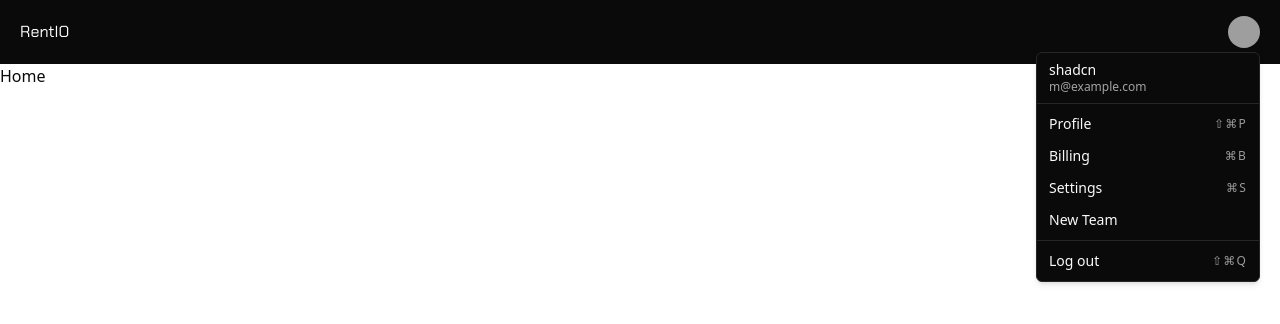
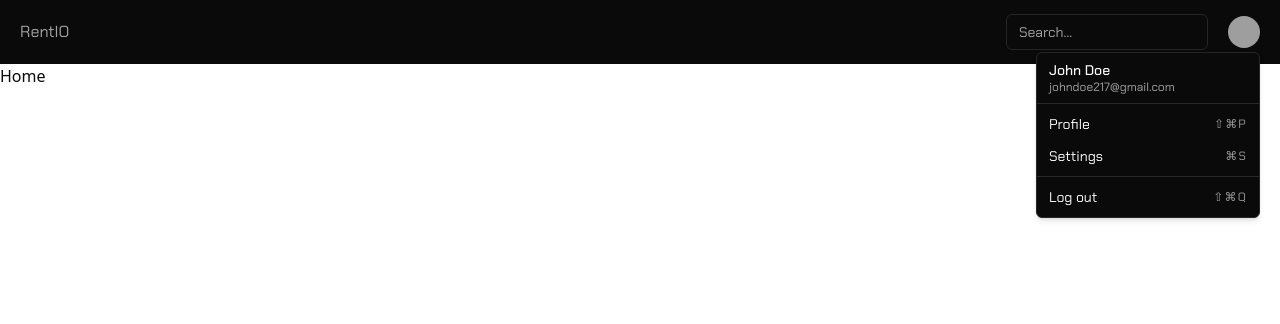
Before and after one commit to volodymyr-korolchuk/course-project-frontend, a React (Vite) app: page / in a window 1280 px wide. Both pictures are taken after a click on the button 1244 px from the left and 32 px from the top of the page. Shown: the top 324 px of the page. Built offline with nearby package versions, Linux system fonts and the light colour scheme; grey boxes are pictures that could not be loaded.

Commit message:
add: navbar search

```diff
--- a/src/components/Navbar.tsx
+++ b/src/components/Navbar.tsx
@@ -12,6 +12,7 @@ import {
 } from "./ui/dropdown-menu";
 import { Link, useLocation } from "react-router-dom";
 import { publicRoutes } from "./../../routes";
+import { Input } from "./ui/input";
 
 const Navbar: React.FC = ({}) => {
   const location = useLocation();
@@ -32,20 +33,24 @@ const Navbar: React.FC = ({}) => {
 
   const userProfile = (
     <DropdownMenu>
-      <DropdownMenuTrigger asChild>
+      <DropdownMenuTrigger asChild className="font-chakra">
         <Button variant="ghost" className="relative h-8 w-8 rounded-full">
           <Avatar className="h-8 w-8">
             <AvatarImage src="/avatars/01.png" alt="@shadcn" />
-            <AvatarFallback>SC</AvatarFallback>
+            <AvatarFallback>JD</AvatarFallback>
           </Avatar>
         </Button>
       </DropdownMenuTrigger>
-      <DropdownMenuContent className="dark w-56" align="end" forceMount>
+      <DropdownMenuContent
+        className="font-chakra dark w-56"
+        align="end"
+        forceMount
+      >
         <DropdownMenuLabel className="font-normal">
           <div className="flex flex-col space-y-1">
-            <p className="text-sm font-medium leading-none">shadcn</p>
+            <p className="text-sm font-medium leading-none">John Doe</p>
             <p className="text-xs leading-none text-muted-foreground">
-              m@example.com
+              johndoe217@gmail.com
             </p>
           </div>
         </DropdownMenuLabel>
@@ -56,14 +61,9 @@ const Navbar: React.FC = ({}) => {
             <DropdownMenuShortcut>⇧⌘P</DropdownMenuShortcut>
           </DropdownMenuItem>
           <DropdownMenuItem>
-            Billing
-            <DropdownMenuShortcut>⌘B</DropdownMenuShortcut>
-          </DropdownMenuItem>
-          <DropdownMenuItem>
             Settings
             <DropdownMenuShortcut>⌘S</DropdownMenuShortcut>
           </DropdownMenuItem>
-          <DropdownMenuItem>New Team</DropdownMenuItem>
         </DropdownMenuGroup>
         <DropdownMenuSeparator />
         <DropdownMenuItem>
@@ -75,12 +75,16 @@ const Navbar: React.FC = ({}) => {
   );
 
   return (
-    <header className="flex items-center justify-between w-screen bg-dark p-4 px-5 h-16 bg-neutral-950">
-      <h2 className="text-white font-normal font-chakra">RentIO</h2>
+    <header className="flex items-center font-chakra justify-between w-screen bg-dark p-4 px-5 h-16 bg-neutral-950">
+      <h2 className="text-neutral-400 font-normal">RentIO</h2>
 
-      <nav className="flex items-center justify-between gap-5">
-        {isPublicRoute ? publicLinkElements : userProfile}
-      </nav>
+      <div className="flex items-center justify-between gap-5">
+        <Input className="dark text-white" placeholder="Search..." />
+
+        <nav className="flex items-center justify-between">
+          {isPublicRoute ? publicLinkElements : userProfile}
+        </nav>
+      </div>
     </header>
   );
 };
--- /dev/null
+++ b/src/components/ui/input.tsx
@@ -0,0 +1,25 @@
+import * as React from "react"
+
+import { cn } from "@/lib/utils"
+
+export interface InputProps
+  extends React.InputHTMLAttributes<HTMLInputElement> {}
+
+const Input = React.forwardRef<HTMLInputElement, InputProps>(
+  ({ className, type, ...props }, ref) => {
+    return (
+      <input
+        type={type}
+        className={cn(
+          "flex h-9 w-full rounded-md border border-input bg-transparent px-3 py-1 text-sm shadow-sm transition-colors file:border-0 file:bg-transparent file:text-sm file:font-medium placeholder:text-muted-foreground focus-visible:outline-none focus-visible:ring-1 focus-visible:ring-ring disabled:cursor-not-allowed disabled:opacity-50",
+          className
+        )}
+        ref={ref}
+        {...props}
+      />
+    )
+  }
+)
+Input.displayName = "Input"
+
+export { Input }
```
